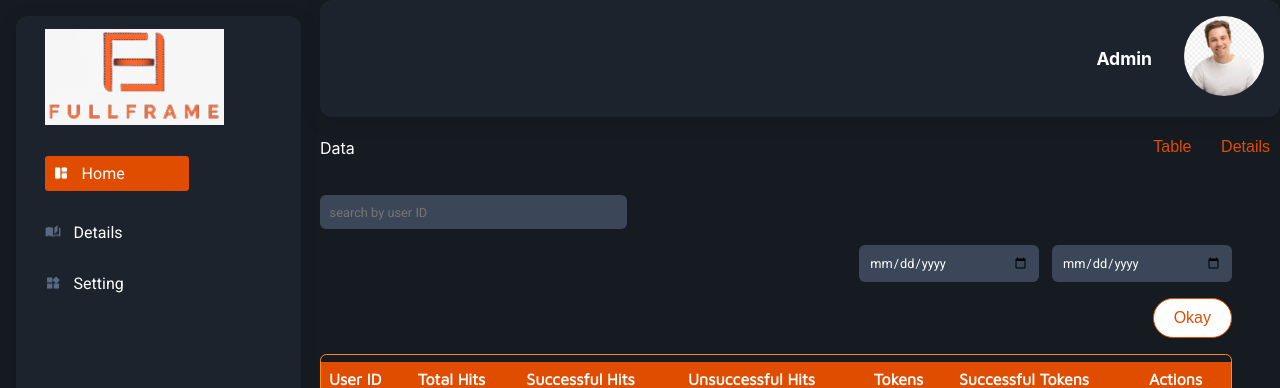
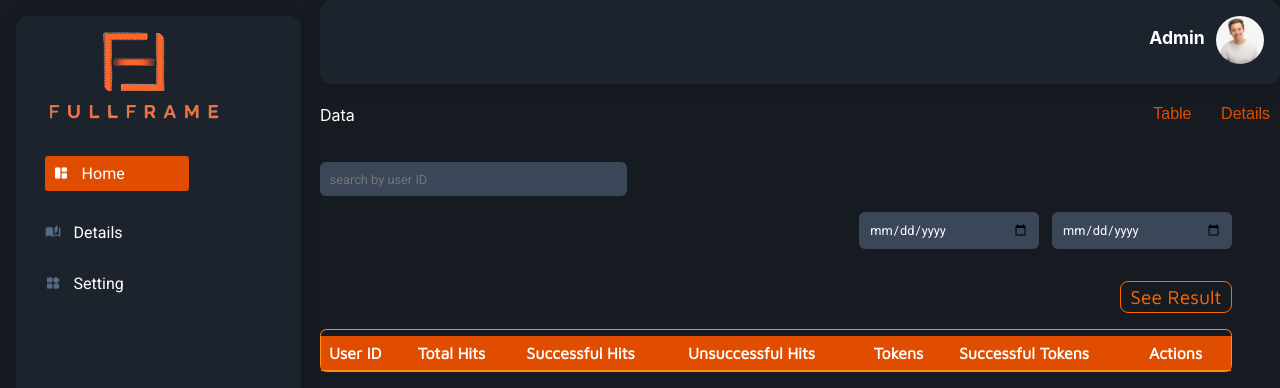
Before and after one commit to Muhammadhassan63/Dashboard, a React (Create React App) app: page /home in a window 1280 px wide. Shown: the top 388 px of the page. Built offline with nearby package versions, Linux system fonts and the light colour scheme; no server answers; sample sign-in values are in the browser's storage.

Commit message:
logo added and some minor changes

```diff
--- a/src/component/Navbar/Navbar.jsx
+++ b/src/component/Navbar/Navbar.jsx
@@ -13,9 +13,9 @@ const Navbar = ({ username, imageURL }) => {
           <div className={style.username}>{username}</div>
           <div className={style.profileImage}>
             {imageURL ? (
-              <img src={imageURL} alt="icon" style={{width:'5rem', height:'5rem', borderRadius:'5rem'}} />
+              <img src={imageURL} alt="icon" style={{width:'3rem', height:'3rem', borderRadius:'3rem'}} />
             ) : (
-              <img src={profileImage} alt="icon" style={{width:'5rem', height:'5rem', borderRadius:'5rem'}} />
+              <img src={profileImage} alt="icon" style={{width:'3rem', height:'3rem', borderRadius:'3rem'}} />
             )}
           </div>
         </div>
--- a/src/component/Navbar/navbar.module.css
+++ b/src/component/Navbar/navbar.module.css
@@ -23,15 +23,9 @@
   }
 
 
-
-
-
-
-
 .username{
   color:#fff;
-  padding: 2rem;
-
+  padding: 0.7rem;
   font-size: 1.1rem;
   font-weight: 700;
 
--- a/src/component/Sidebar/Sidebar.jsx
+++ b/src/component/Sidebar/Sidebar.jsx
@@ -1,5 +1,5 @@
 import React, { useContext } from "react";
-import logo from "../../assets/logo.jpeg";
+import logo from "../../assets/logo.png";
 import icon from "../../assets/icon.png";
 import icon1 from "../../assets/icon-1.png";
 import icon2 from "../../assets/icon-2.png";
--- a/src/component/TableComponent/TableComponent.jsx
+++ b/src/component/TableComponent/TableComponent.jsx
@@ -1,4 +1,4 @@
-import React, { useState, useEffect } from "react";
+import React, { useState } from "react";
 import ActionIcon1 from "../../assets/action-icon1.png";
 import ActionIcon2 from "../../assets/action-icon2.png";
 import style from "./TableComponent.module.css";
@@ -10,14 +10,11 @@ const TableComponent = () => {
   const [startDate, setStartDate] = useState("");
   const [endDate, setEndDate] = useState("");
 
-  useEffect(() => {
-    fetchData();
-  }, []);
-
   const fetchData = (startDateValue, endDateValue) => {
     const startDateTimestamp = startDateValue ? new Date(startDateValue).getTime() : "";
     const endDateTimestamp = endDateValue ? new Date(endDateValue).getTime() : "";
-
+    console.log(startDateTimestamp);
+    console.log(endDateTimestamp);
     let apiUrl = "http://127.0.0.1:8000/generate_report/";
 
     if (startDateTimestamp && endDateTimestamp) {
@@ -27,7 +24,7 @@ const TableComponent = () => {
     fetch(apiUrl)
       .then((response) => response.json())
       .then((data) => {
-        // Assuming the response data structure is {"data": [{"user_summaries": [...] }]}
+        console.log(data);
         const userSummaries = data?.data?.[0]?.user_summaries || [];
         setFilteredData(userSummaries);
       })
@@ -72,6 +69,10 @@ const TableComponent = () => {
     setFilteredData(filteredResults);
   };
 
+  const handleOkButtonClick = () => {
+    fetchData(startDate, endDate);
+  };
+
   return (
     <div className={style.tableContainer}>
       <div className={style.searchBox}>
@@ -100,7 +101,7 @@ const TableComponent = () => {
       </div>
 
       <div className={style.sortButton}>
-        <button onClick={() => handleSort()}>Okay</button>
+        <button onClick={handleOkButtonClick} className={style.resultButton}>See Result</button>
       </div>
 
       <div className={style.roundedTableWrapper}>
--- a/src/component/TableComponent/TableComponent.module.css
+++ b/src/component/TableComponent/TableComponent.module.css
@@ -58,7 +58,7 @@ th {
   margin-top: 2rem;
 }
 .filterButton,
-.pageButton {
+.pageButton, .resultButton {
   border-radius: 0.5rem;
 border: 1px solid #FF6A00;
 color:#FF6A00;
```
Also changed, not shown: src/api.js (deleted, +0 -24 lines), src/assets/logo.jpeg (deleted), src/assets/logo.png (added).
